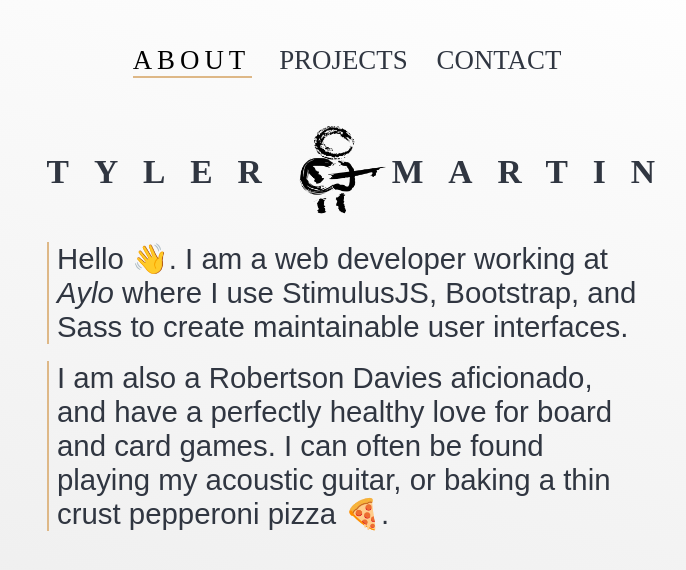
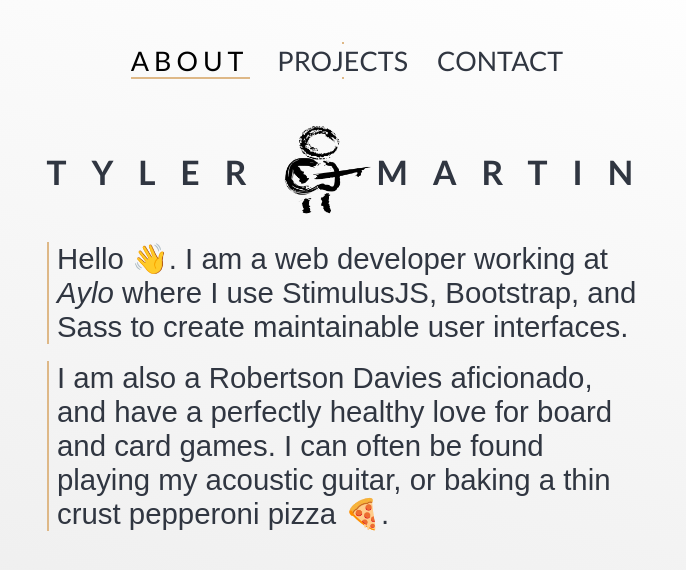
Before and after one commit to TYLER-JM/portfolio, a React (Vite) app: page / in a window 1280 px wide. Shown: the top 570 px of the page, without its empty margins (293-979 px from the left). Built offline with nearby package versions, Linux system fonts and the light colour scheme.

Commit message:
adds lato font

```diff
--- a/src/index.css
+++ b/src/index.css
@@ -1,3 +1,5 @@
+@import url('https://fonts.googleapis.com/css2?family=Lato:ital,wght@0,300;0,400;0,700;0,900;1,300;1,400;1,700;1,900&display=swap');
+
 * {
   box-sizing: border-box;
   margin: 0;
--- a/src/styles/about.css
+++ b/src/styles/about.css
@@ -16,7 +16,7 @@
 
 .about {
     .hero {
-        font-family: serif;
+        font-family: 'Lato', serif;
         display: flex;
         justify-content: space-evenly;
         align-items: center;
--- a/src/styles/navbar.css
+++ b/src/styles/navbar.css
@@ -25,7 +25,7 @@
     height: 15vh;
 
     li {
-        font-family:'Times New Roman', serif;
+        font-family: 'Lato', 'Times New Roman', serif;
         transition: all 280ms ease-in-out;
         text-decoration: none;
         text-transform: uppercase;
--- a/src/styles/project-detail.css
+++ b/src/styles/project-detail.css
@@ -4,6 +4,7 @@
         max-width: 95%;
     }
 
+    font-family: 'Lato', sans-serif;
     padding: 1rem;
 
     h2 {
--- a/src/styles/projects.css
+++ b/src/styles/projects.css
@@ -31,7 +31,7 @@
     padding: .5rem 0;
 }
 .card__title {
-    font-family: serif;
+    font-family: 'Lato', serif;
     font-size: 2em;
     padding-bottom: 1em;
     font-weight: 700;
```
